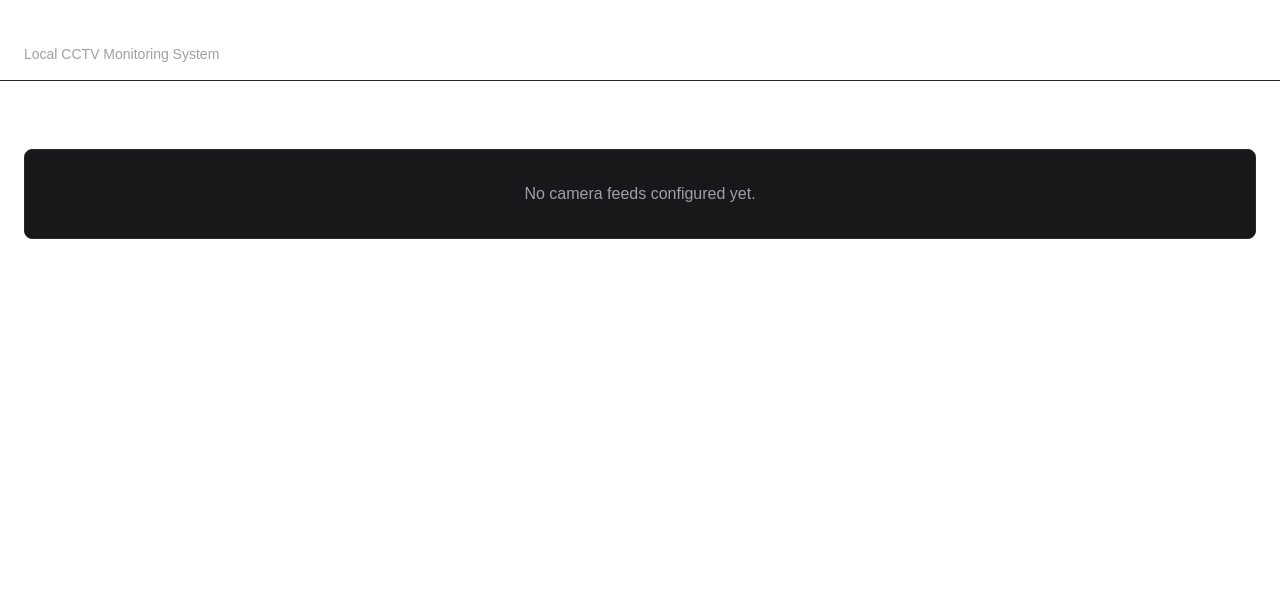
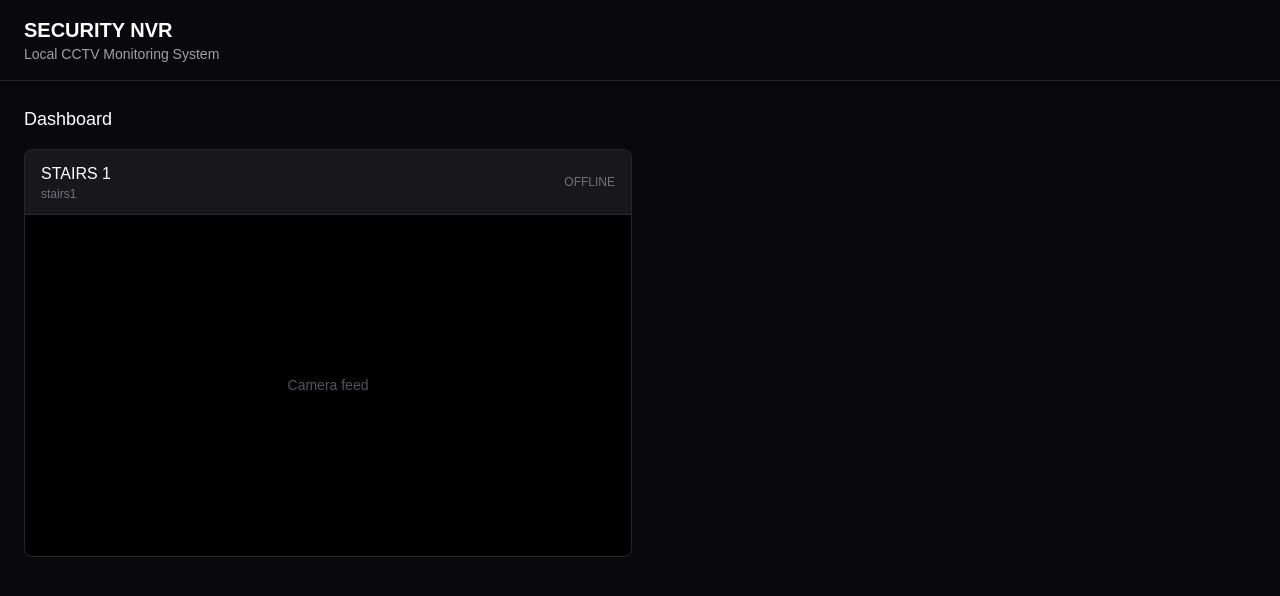
Before and after one commit to yohananX/personal_NVR, a Next.js app in the folder security-nvr/: page / in a window 1280 px wide. Shown: the top 596 px of the page. Built offline with nearby package versions, Linux system fonts and the light colour scheme.

Commit message:
feat: add camera dashboard title

```diff
--- a/security-nvr/app/page.tsx
+++ b/security-nvr/app/page.tsx
@@ -1,17 +1,53 @@
 export default function Home() {
-  return(
-    <main className="min-h-screen big-zinc-950 text-white">
-      <header className= "border-b border-zinc-800 px-6 py-4">
-        <h1 className = "text-xl font-semibold">SECURITY NVR</h1>
-        <p className = "text-sm text-zinc-400">Local CCTV Monitoring System</p>
+  const cameras = [
+    {
+      name: "STAIRS 1",
+      path: "stairs1",
+    },
+  ];
+
+  return (
+    <main className="min-h-screen bg-zinc-950 text-white">
+      <header className="border-b border-zinc-800 px-6 py-4">
+        <h1 className="text-xl font-semibold">SECURITY NVR</h1>
+        <p className="text-sm text-zinc-400">
+          Local CCTV Monitoring System
+        </p>
       </header>
-    <section className = "p-6">
-      <h2 className="mb-4 text-lg font-medium">Dashboard</h2>
 
-      <div className="rounded-lg border border-zinc-800 bg-zinc-900 p-8 text-center">
-        <p className="text-zinc-400">No camera feeds configured yet.</p>
-      </div>
-    </section>
+      <section className="p-6">
+        <h2 className="mb-4 text-lg font-medium">Dashboard</h2>
+
+        {cameras.length === 0 ? (
+          <div className="rounded-lg border border-zinc-800 bg-zinc-900 p-8 text-center">
+            <p className="text-zinc-400">No cameras configured.</p>
+          </div>
+        ) : (
+          <div className="grid gap-4 md:grid-cols-2">
+            {cameras.map((camera) => (
+              <div
+                key={camera.path}
+                className="overflow-hidden rounded-lg border border-zinc-800 bg-zinc-900"
+              >
+                <div className="flex items-center justify-between border-b border-zinc-800 px-4 py-3">
+                  <div>
+                    <h3 className="font-medium">{camera.name}</h3>
+                    <p className="text-xs text-zinc-500">{camera.path}</p>
+                  </div>
+
+                  <span className="text-xs text-zinc-500">OFFLINE</span>
+                </div>
+
+                <div className="flex aspect-video items-center justify-center bg-black">
+                  <span className="text-sm text-zinc-600">
+                    Camera feed
+                  </span>
+                </div>
+              </div>
+            ))}
+          </div>
+        )}
+      </section>
     </main>
-  )
+  );
 }
```
